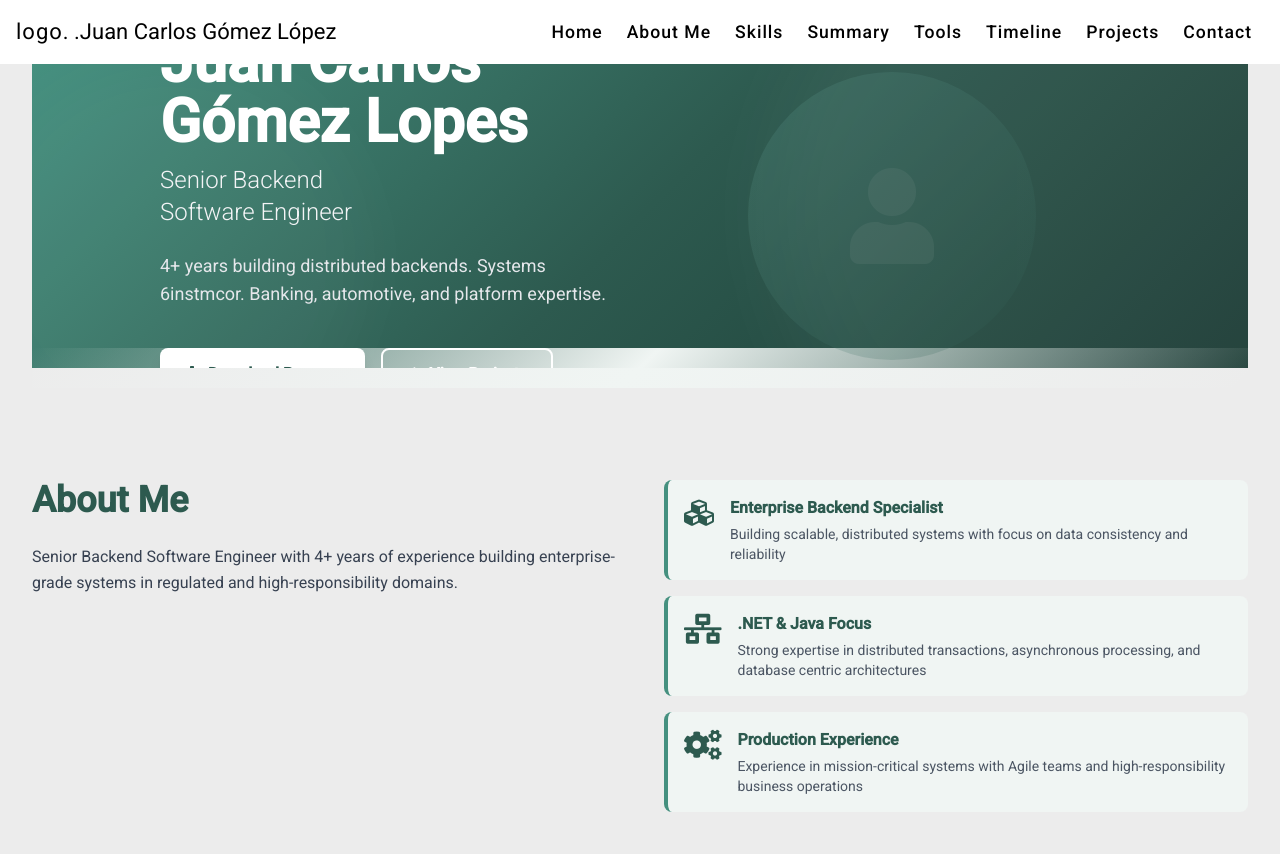
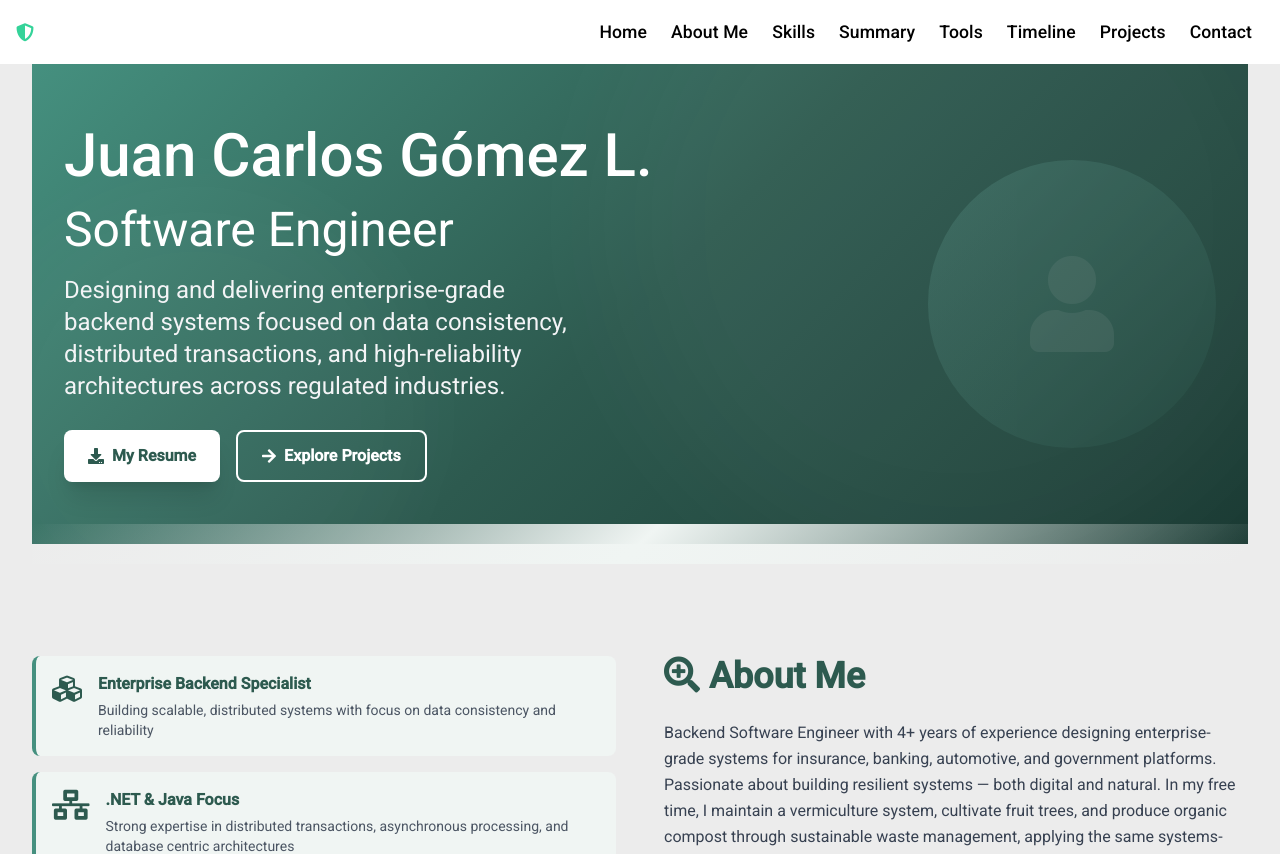
Before and after one commit to Carlos810/MyPortfolioWebVersionAsSoftwareEngineer, an Angular app: page / in a window 1280 px wide. Shown: the top 854 px of the page. Built offline with nearby package versions, Linux system fonts and the light colour scheme.

Commit message:
Fill secions with my real information

```diff
--- a/src/app/app.component.html
+++ b/src/app/app.component.html
@@ -14,12 +14,7 @@
   <!-- ABOUT / PROFESSIONAL SUMMARY SECTION -->
   <section class="about-me py-16 md:py-20">
     <div class="grid grid-cols-1 md:grid-cols-2 gap-8 lg:gap-12 items-start">
-      <div>
-        <h2 class="text-3xl md:text-4xl font-bold text-primary-dark mb-6">About Me</h2>
-        <p class="text-gray-700 leading-relaxed mb-4">
-          Senior Backend Software Engineer with 4+ years of experience building enterprise-grade systems in regulated and high-responsibility domains.
-        </p>
-      </div>
+
       <div class="space-y-4">
         <div class="flex gap-4 p-4 bg-light-bg rounded-lg border-l-4 border-primary">
           <div class="text-3xl text-primary-dark flex-shrink-0">
@@ -51,6 +46,20 @@
           </div>
         </div>
       </div>
+
+      <div>
+        <h2 class="text-3xl md:text-4xl font-bold text-primary-dark mb-6"> <span>
+        </span>
+        <i class="fas fa-search-plus"></i>
+          About Me
+        </h2>
+
+        <p class="text-gray-700 leading-relaxed mb-4 text-left">
+          Backend Software Engineer with 4+ years of experience designing enterprise-grade systems for insurance, banking, automotive, and government platforms.
+          Passionate about building resilient systems — both digital and natural. In my free time, I maintain a vermiculture system, cultivate fruit trees, and produce organic compost through sustainable waste management, applying the same systems-thinking principles I use in backend architecture.
+        </p>
+      </div>
+
     </div>
   </section>
 
@@ -58,7 +67,10 @@
   <section class="expertise py-16 md:py-20 bg-light-bg rounded-lg p-8 md:p-12">
     <div class="max-w-5xl mx-auto">
       <h2 class="text-3xl md:text-4xl font-bold text-primary-dark mb-10 flex items-center gap-3">
-        <span class="flex items-center justify-center w-12 h-12 bg-primary-dark text-white rounded-full">2</span>
+
+         <span>
+          <i class="fas fa-terminal"></i>
+         </span>
         Core Expertise
       </h2>
 
@@ -124,7 +136,9 @@
   <section class="tech-stack py-16 md:py-20">
     <div class="max-w-6xl mx-auto">
       <h2 class="text-3xl md:text-4xl font-bold text-primary-dark mb-10 flex items-center gap-3">
-        <span class="flex items-center justify-center w-12 h-12 bg-primary-dark text-white rounded-full">4</span>
+         <span>
+          <i class="fas fa-terminal"></i>
+         </span>
         Tech Stack
       </h2>
 
@@ -202,7 +216,9 @@
   <section class="timeline-section py-16 md:py-20 bg-light-bg rounded-lg p-8 md:p-12">
     <div class="max-w-5xl mx-auto">
       <h2 class="text-3xl md:text-4xl font-bold text-primary-dark mb-10 flex items-center gap-3">
-        <span class="flex items-center justify-center w-12 h-12 bg-primary-dark text-white rounded-full">6</span>
+         <span>
+          <i class="fas fa-terminal"></i>
+         </span>
         Career Timeline
       </h2>
 
@@ -285,6 +301,7 @@
 
 <footer class="bg-gray-900 text-gray-300 py-6 mt-12">
   <div class="container mx-auto px-4 text-center text-sm">
-    <p>&copy; 2025 Juan Carlos Gómez Lopes. All rights reserved.</p>
+    <!-- <p>&copy; 2025 mark. All rights reserved.</p> -->
+     <p>See you soon, thanks for visiting!</p>
   </div>
 </footer>
--- a/src/app/layout/hero/hero.component.html
+++ b/src/app/layout/hero/hero.component.html
@@ -1,46 +1,54 @@
-<section class="hero-container py-12 md:py-16 flex items-center justify-center">
-    <div class="container mx-auto px-4 md:px-6 lg:px-8 text-white max-w-5xl relative z-10">
+<section class="hero-container py-1 flex items-center">
+  <div class="container mx-auto px-6 md:px-6 lg:px-10 xl:px-0 text-white max-w-6xl relative z-10">
+
     @if(isEnabled()) {
-        <div class="grid grid-cols-1 md:grid-cols-2 gap-8 lg:gap-12 items-center">
-          <!-- Left side: Text content -->
-          <div class="space-y-6">
-            <div>
-              <h1 class="text-4xl md:text-5xl lg:text-6xl font-bold mb-3 leading-tight">
-                Juan Carlos <br>Gómez Lopes
+      <div class="grid grid-cols-1 md:grid-cols-2 items-center gap-8">
+
+        <!-- LEFT SIDE -->
+        <div class="space-y-5">
+
+          <h1 class="text-4xl md:text-5xl lg:text-6xl font-medium leading-tight whitespace-nowrap z-200">
+            Juan Carlos Gómez L.
           </h1>
+<!--
           <p class="text-xl md:text-2xl font-light text-gray-100">
-                Senior Backend<br>Software Engineer
-              </p>
-            </div>
 
-            <p class="text-base md:text-lg text-gray-200 max-w-md leading-relaxed">
-              4+ years building distributed backends. Systems 6instmcor. Banking, automotive, and platform expertise.
+          </p> -->
+          <h5 class="text-4xl md:text-5xl lg:text-1xl  leading-tight whitespace-nowrap z-200">
+             Software Engineer
+          </h5>
+
+          <p class="text-base md:text-2xl text-gray-100 max-w-lg  leading-relaxed">
+             Designing and delivering enterprise-grade backend systems focused on data consistency, distributed transactions, and high-reliability architectures across regulated industries.
+
           </p>
 
-            <div class="flex flex-col sm:flex-row gap-4 pt-4">
-              <a href="#projects" class="inline-flex items-center justify-center gap-2 px-6 py-3 bg-white text-primary-dark font-semibold rounded-lg hover:bg-gray-100 transition-colors duration-300 shadow-lg">
+          <!-- BUTTONS (subidos) -->
+          <div class="flex flex-col sm:flex-row gap-4 pt-2">
+
+            <a href="/assets/resume.pdf"
+               download
+               class="inline-flex items-center justify-center gap-2 px-6 py-3 bg-white text-primary-dark font-semibold rounded-lg hover:bg-gray-100 transition-all duration-300 shadow-xl relative z-20">
               <i class="fas fa-download"></i>
-                Download Resume
+              My Resume
             </a>
-              <a href="#contact" class="inline-flex items-center justify-center gap-2 px-6 py-3 border-2 border-white text-white font-semibold rounded-lg hover:bg-white hover:text-primary-dark transition-colors duration-300">
+
+            <a href="#projects"
+               class="inline-flex items-center justify-center gap-2 px-6 py-3 border-2 border-white text-white font-semibold rounded-lg hover:bg-white hover:text-primary-dark transition-all duration-300 relative z-20">
               <i class="fas fa-arrow-right"></i>
-                View Projects
+              Explore Projects
             </a>
+
           </div>
         </div>
 
-          <!-- Right side: Professional image placeholder -->
-          <div class="hidden md:flex justify-center items-center">
-            <div class="w-64 h-64 lg:w-72 lg:h-72 rounded-full bg-gradient-to-br from-primary-light to-primary-dark opacity-20 flex items-center justify-center">
+        <!-- RIGHT SIDE -->
+        <div class="hidden md:flex justify-end pr-6">
+          <div class="w-72 h-72 rounded-full bg-gradient-to-br from-primary-light to-primary-dark opacity-25 flex items-center justify-center translate-x-6">
             <i class="fas fa-user text-8xl text-white opacity-30"></i>
           </div>
         </div>
-        </div>
-      } @else {
-        <!-- Alternative content when disabled -->
-        <div class="space-y-4 text-center">
-          <p class="text-2xl font-semibold">Professional Experience Showcase</p>
-          <p class="text-gray-200">Backend Engineering | Distributed Systems | Enterprise Solutions</p>
+
       </div>
     }
   </div>
--- a/src/app/layout/hero/hero.component.scss
+++ b/src/app/layout/hero/hero.component.scss
@@ -1,56 +1,35 @@
-@use 'variables' as *;
-
 .hero-container {
   width: 100%;
-  height: 38vh;
+  min-height: 60vh; // antes era 38vh → muy comprimido
   background: linear-gradient(135deg, #45907f 0%, #2d5a4f 50%, #1a3a33 100%);
   position: relative;
   overflow: hidden;
+  display: flex;
+  align-items: center;
 
-  // Decorative elements for visual appeal
   &::before {
     content: '';
     position: absolute;
-    top: -50%;
-    right: -10%;
-    width: 600px;
-    height: 600px;
-    background: rgba(255, 255, 255, 0.05);
+    top: -40%;
+    right: -5%;
+    width: 700px;
+    height: 700px;
+    background: rgba(255, 255, 255, 0.04);
     border-radius: 50%;
-    filter: blur(40px);
+    filter: blur(60px);
+    z-index: 0;
   }
 
   &::after {
     content: '';
     position: absolute;
-    bottom: -30%;
+    bottom: -20%;
     left: -5%;
-    width: 400px;
-    height: 400px;
+    width: 450px;
+    height: 450px;
     background: rgba(255, 255, 255, 0.03);
     border-radius: 50%;
-    filter: blur(30px);
+    filter: blur(40px);
+    z-index: 0;
   }
 }
-
-@media (max-width: 768px) {
-  .hero-container {
-    height: 32vh;
-
-    &::before {
-      width: 400px;
-      height: 400px;
-    }
-
-    &::after {
-      width: 300px;
-      height: 300px;
-    }
-  }
-}
-
-@media (max-width: 480px) {
-  .hero-container {
-    height: 28vh;
-  }
-}
--- a/src/app/layout/navbar/navbar.component.html
+++ b/src/app/layout/navbar/navbar.component.html
@@ -1,18 +1,41 @@
-<mat-toolbar color="warn" role="toolbar" aria-label="Navegación principal">
-  <span class="logo">logo</span>
-  <span>.                      .</span>
-  <span class="name">Juan Carlos Gómez López</span>
+<mat-toolbar color="warn" class="toolbar">
+
+  <!-- Shield -->
+  <i class="fas fa-shield-alt text-emerald-400 text-lg mr-3"></i>
 
   <span class="spacer"></span>
 
-  <nav aria-label="Menu de navegación">
-    <button class="navbar-title" mat-button routerLink="/">Home</button>
-    <button class="navbar-title" mat-button routerLink="/about">About Me</button>
-    <button class="navbar-title" mat-button routerLink="/skills">Skills</button>
-    <button class="navbar-title" mat-button routerLink="/experience">Summary</button>
-    <button class="navbar-title" mat-button routerLink="/core-expertis">Tools</button>
-    <button class="navbar-title" mat-button routerLink="/carrer-timeline">Timeline</button>
-    <button class="navbar-title" mat-button routerLink="/proyects">Projects</button>
-    <button class="navbar-title" mat-button routerLink="/contact">Contact</button>
-  </nav>
+  <!-- DESKTOP MENU -->
+  <ng-container *ngIf="!isMobile">
+    <button mat-button routerLink="/">Home</button>
+    <button mat-button routerLink="/about">About Me</button>
+    <button mat-button routerLink="/skills">Skills</button>
+    <button mat-button routerLink="/experience">Summary</button>
+    <button mat-button routerLink="/core-expertise">Tools</button>
+    <button mat-button routerLink="/career-timeline">Timeline</button>
+    <button mat-button routerLink="/projects">Projects</button>
+    <button mat-button routerLink="/contact">Contact</button>
+  </ng-container>
+
+  <!-- MOBILE MENU -->
+  <ng-container *ngIf="isMobile">
+
+    <button mat-button routerLink="/">Home</button>
+    <button mat-button routerLink="/projects">Projects</button>
+    <button mat-button routerLink="/contact">Contact</button>
+
+    <button mat-icon-button [matMenuTriggerFor]="mobileMenu">
+      <mat-icon>menu</mat-icon>
+    </button>
+
+    <mat-menu #mobileMenu="matMenu">
+      <button mat-menu-item routerLink="/about">About Me</button>
+      <button mat-menu-item routerLink="/skills">Skills</button>
+      <button mat-menu-item routerLink="/experience">Summary</button>
+      <button mat-menu-item routerLink="/core-expertise">Tools</button>
+      <button mat-menu-item routerLink="/career-timeline">Timeline</button>
+    </mat-menu>
+
+  </ng-container>
+
 </mat-toolbar>
--- a/src/app/layout/navbar/navbar.component.ts
+++ b/src/app/layout/navbar/navbar.component.ts
@@ -1,7 +1,12 @@
-import { Component } from '@angular/core';
+import { Component, OnInit } from '@angular/core';
 import { MatToolbarModule } from '@angular/material/toolbar';
 import { MatButtonModule } from '@angular/material/button';
 import { RouterLink } from '@angular/router';
+import { BreakpointObserver, Breakpoints } from '@angular/cdk/layout';
+import { MatMenuModule } from '@angular/material/menu';
+import { MatIconModule } from '@angular/material/icon';
+import { CommonModule } from '@angular/common';
+
 
 @Component({
   selector: 'app-navbar',
@@ -9,11 +14,23 @@ import { RouterLink } from '@angular/router';
   imports: [
     MatToolbarModule,
     MatButtonModule,
-    RouterLink
+    RouterLink,
+    MatMenuModule,
+    MatIconModule,
+    CommonModule
   ],
   templateUrl: './navbar.component.html',
   styleUrl: './navbar.component.scss'
 })
-export class NavbarComponent {
+export class NavbarComponent implements OnInit{
+isMobile = false;
 
+  constructor(private breakpointObserver: BreakpointObserver) {}
+
+  ngOnInit(): void {
+    this.breakpointObserver.observe([Breakpoints.Handset])
+      .subscribe(result => {
+        this.isMobile = result.matches;
+      });
+  }
 }
--- a/src/styles.scss
+++ b/src/styles.scss
@@ -36,3 +36,13 @@ main {
     padding: 0 2.8rem;
     width: 100%;
 }
+
+.toolbar {
+  display: flex;
+  align-items: center;
+  overflow-x: hidden;
+}
+
+.spacer {
+  flex: 1 1 auto;
+}
```
Also changed, not shown: 1 other file (tests, documents, lock files or other folders). Lines whose indentation alone changed are shown as unchanged.
